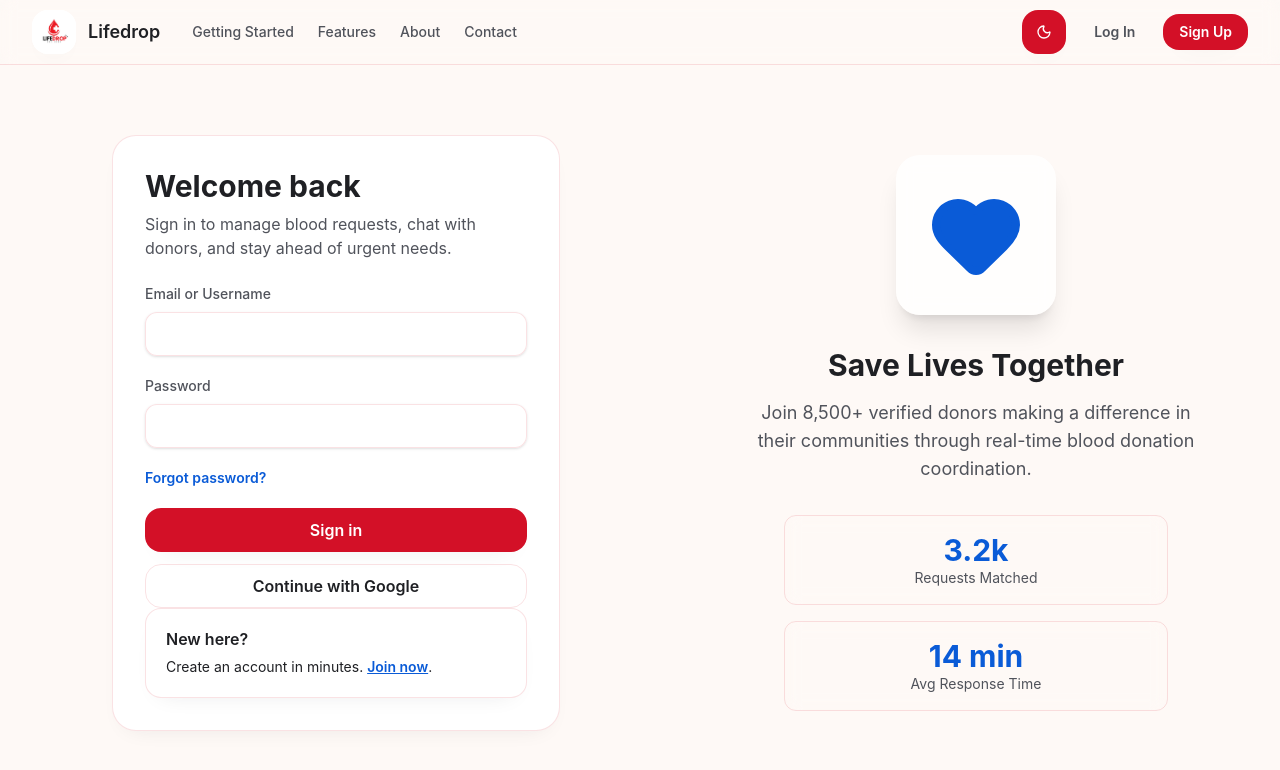
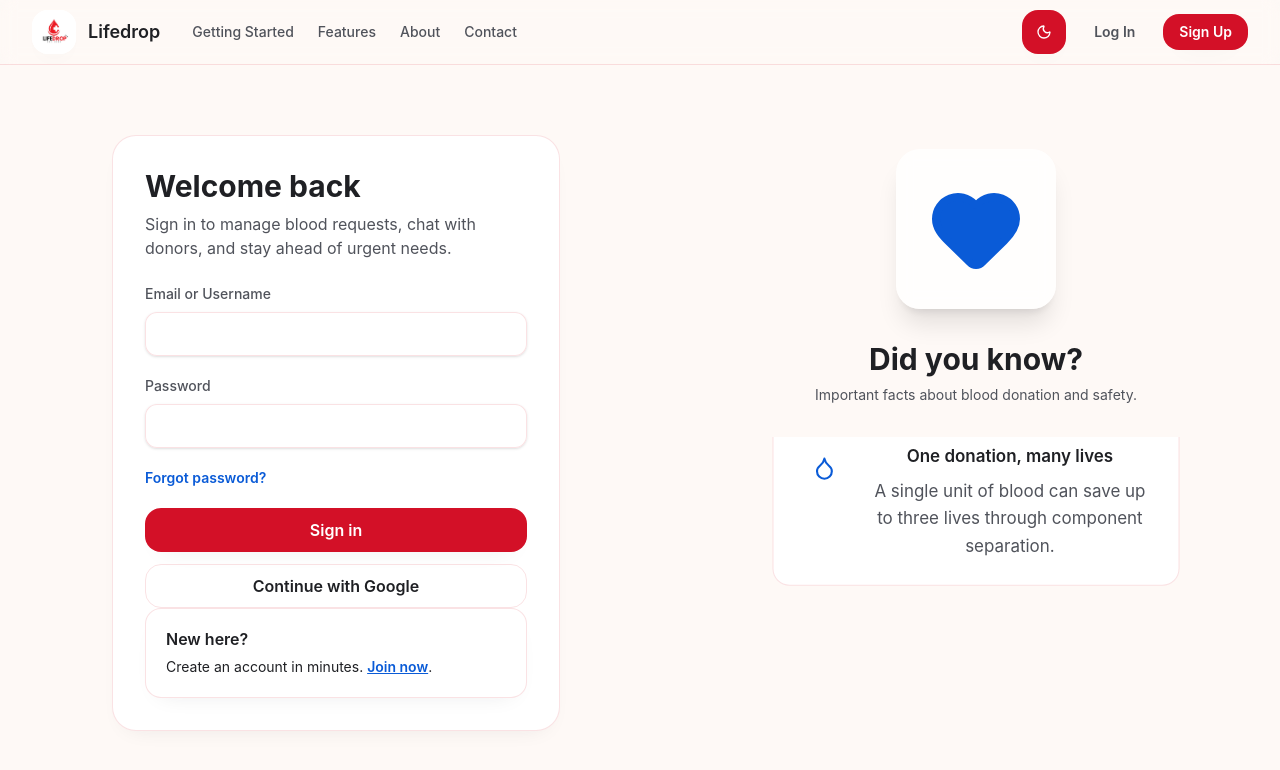
Before and after one commit to Bondhon1/lifedrop, a Next.js app: page /login in a window 1280 px wide. Shown: the top 770 px of the page. Built offline with nearby package versions, Linux system fonts and the light colour scheme; no server answers.

Commit message:
feat(auth): enhance AuthLayout with animated facts about blood donation

```diff
--- a/src/app/(auth)/layout.tsx
+++ b/src/app/(auth)/layout.tsx
@@ -1,6 +1,9 @@
+"use client";
+
 import Link from "next/link";
+import { useEffect, useState } from "react";
 import type { ReactNode } from "react";
-import { Heart } from "lucide-react";
+import { Heart, Droplet, ShieldCheck, Clock } from "lucide-react";
 import { PublicNavbar } from "@/components/layout/public-navbar";
 import Image from "next/image";
 
@@ -24,23 +27,15 @@ export default function AuthLayout({ children }: { children: ReactNode }) {
               <div className="rounded-3xl bg-white/80 p-8 shadow-xl backdrop-blur dark:bg-gray-900/80">
                 <Heart className="mx-auto h-24 w-24 text-accent" fill="currentColor" />
               </div>
+
               <div className="max-w-md">
-                <h2 className="mb-4 text-3xl font-bold text-primary">
-                  Save Lives Together
-                </h2>
-                <p className="text-lg text-secondary">
-                  Join 8,500+ verified donors making a difference in their communities through real-time blood donation coordination.
-                </p>
+                <h2 className="mb-2 text-3xl font-bold text-primary">Did you know?</h2>
+                <p className="text-sm text-secondary">Important facts about blood donation and safety.</p>
               </div>
-              <div className="grid w-full max-w-sm gap-4">
-                <div className="rounded-xl border border-soft bg-surface-card/50 p-4 backdrop-blur">
-                  <div className="text-3xl font-bold text-accent">3.2k</div>
-                  <div className="text-sm text-secondary">Requests Matched</div>
-                </div>
-                <div className="rounded-xl border border-soft bg-surface-card/50 p-4 backdrop-blur">
-                  <div className="text-3xl font-bold text-accent">14 min</div>
-                  <div className="text-sm text-secondary">Avg Response Time</div>
-                </div>
+
+              {/* Animated rotating cards */}
+              <div className="w-full max-w-md">
+                <AnimatedFacts />
               </div>
             </div>
           </div>
@@ -49,3 +44,101 @@ export default function AuthLayout({ children }: { children: ReactNode }) {
     </div>
   );
 }
+
+
+function AnimatedFacts() {
+  const facts = [
+    {
+      id: 1,
+      title: "One donation, many lives",
+      text: "A single unit of blood can save up to three lives through component separation.",
+      icon: Droplet,
+    },
+    {
+      id: 2,
+      title: "Universal donor",
+      text: "Type O negative can be transfused to nearly anyone in emergencies.",
+      icon: ShieldCheck,
+    },
+    {
+      id: 3,
+      title: "Safe & tested",
+      text: "All donations are screened and stored under strict safety standards.",
+      icon: Clock,
+    },
+  ];
+
+  const [index, setIndex] = useState(0);
+  const [paused, setPaused] = useState(false);
+
+  useEffect(() => {
+    if (paused) return;
+    const t = setInterval(() => setIndex((i) => (i + 1) % facts.length), 6000);
+    return () => clearInterval(t);
+  }, [paused]);
+
+  const prev = (i: number) => (i - 1 + facts.length) % facts.length;
+  const next = (i: number) => (i + 1) % facts.length;
+
+  return (
+    <div
+      className="relative mx-auto w-full"
+      onMouseEnter={() => setPaused(true)}
+      onMouseLeave={() => setPaused(false)}
+    >
+      <div className="relative h-64 overflow-hidden">
+        {facts.map((fact, i) => {
+          const Icon = fact.icon as any;
+          const position =
+            i === index ? "center" : i === prev(index) ? "left" : i === next(index) ? "right" : "hidden";
+
+          const base =
+            "absolute left-1/2 top-1/2 w-96 -translate-y-1/2 rounded-2xl border border-soft bg-surface-card p-6 transition-all duration-1000 ease-in-out";
+
+          // compute translateX offset so off-screen cards are fully out of view (use larger offset for wider card)
+          const translateX = position === "center" ? "0%" : position === "left" ? "-220%" : position === "right" ? "220%" : "0%";
+          const opacity = position === "center" ? 1 : 0;
+          const scale = position === "center" ? 1.06 : 0.96;
+
+          return (
+            <div
+              key={fact.id}
+              className={base}
+              style={{
+                transform: `translate(-50%, -40%) translateX(${translateX}) scale(${scale})`,
+                opacity,
+                zIndex: position === "center" ? 30 : 10,
+                pointerEvents: position === "center" ? "auto" : "none",
+              }}
+              aria-hidden={position !== "center"}
+            >
+              <div className="flex items-start gap-4">
+                <div className="rounded-lg bg-accent/10 p-3 text-accent">
+                  <Icon className="h-6 w-6" />
+                </div>
+                <div>
+                  <h4 className="text-base font-semibold text-primary">{fact.title}</h4>
+                  <p className="mt-2 text-base leading-relaxed text-secondary">{fact.text}</p>
+                </div>
+              </div>
+            </div>
+          );
+        })}
+      </div>
+
+      {/* navigation dots */}
+      <div className="mt-4 flex items-center justify-center gap-2">
+        {facts.map((_, i) => (
+          <button
+            key={i}
+            className={`h-2 w-8 rounded-full transition-all duration-300 ${
+              i === index ? "bg-accent" : "bg-muted"
+            }`}
+            aria-label={`Show fact ${i + 1}`}
+            onClick={() => setIndex(i)}
+          />
+        ))}
+      </div>
+    </div>
+  );
+}
--- a/src/app/about/page.tsx
+++ b/src/app/about/page.tsx
@@ -70,6 +70,7 @@ export default function AboutPage() {
               </ul>
             </section>
 
+            {/* Our Impact section commented out per request
             <section className="rounded-2xl border border-soft bg-surface-card p-8">
               <h2 className="mb-4 text-2xl font-bold text-primary">Our Impact</h2>
               <div className="grid gap-6 sm:grid-cols-3">
@@ -87,6 +88,7 @@ export default function AboutPage() {
                 </div>
               </div>
             </section>
+            */}
 
             <section className="rounded-2xl border border-soft bg-surface-card p-8">
               <h2 className="mb-4 text-2xl font-bold text-primary">Our Values</h2>
--- a/src/app/docs/getting-started/page.tsx
+++ b/src/app/docs/getting-started/page.tsx
@@ -69,7 +69,7 @@ export default function GettingStartedPage() {
 
         {/* Main Content */}
         <div className="space-y-16">
-          {/* Core Features */}
+          {/* Core Features section commented out per request
           <Section
             title="Core Features"
             description="Discover what you can do with LifeDrop"
@@ -113,6 +113,7 @@ export default function GettingStartedPage() {
               />
             </FeatureGrid>
           </Section>
+          */}
 
           {/* Getting Started Steps */}
           <Section
@@ -148,7 +149,7 @@ export default function GettingStartedPage() {
             </div>
           </Section>
 
-          {/* Key Areas */}
+          {/* Key Areas (commented out per request)
           <Section title="Platform Areas" description="Navigate the platform">
             <div className="grid gap-6 sm:grid-cols-2">
               <Area
@@ -201,6 +202,7 @@ export default function GettingStartedPage() {
               />
             </div>
           </Section>
+          */}
 
           {/* Tips & Best Practices */}
           <Section
--- a/src/app/page.tsx
+++ b/src/app/page.tsx
@@ -324,7 +324,7 @@ export default function Home() {
         </div>
       </section>
 
-      <section className="mx-auto grid w-full max-w-7xl gap-4 rounded-3xl border border-soft bg-surface-card p-8 shadow-soft sm:grid-cols-2 xl:grid-cols-4">
+      {/* <section className="mx-auto grid w-full max-w-7xl gap-4 rounded-3xl border border-soft bg-surface-card p-8 shadow-soft sm:grid-cols-2 xl:grid-cols-4">
         {stats.map((stat) => (
           <Card key={stat.label} className="border border-subtle bg-surface-card-muted">
             <CardHeader className="gap-2">
@@ -334,7 +334,7 @@ export default function Home() {
             <CardContent className="text-sm text-muted">{stat.detail}</CardContent>
           </Card>
         ))}
-      </section>
+      </section> */}
 
       <section className="grid gap-6 rounded-3xl border border-soft bg-surface-card p-8 shadow-soft">
         <header className="flex flex-col gap-2 text-center">
@@ -405,7 +405,7 @@ export default function Home() {
         </div>
       </section>
 
-      <section className="mx-auto grid w-full max-w-7xl gap-6 rounded-3xl border border-soft bg-surface-card p-8 shadow-soft">
+      {/* <section className="mx-auto grid w-full max-w-7xl gap-6 rounded-3xl border border-soft bg-surface-card p-8 shadow-soft">
         <header className="flex flex-col gap-2 text-center">
           <h2 className="text-3xl font-semibold text-primary">Trusted by coordinators everywhere</h2>
           <p className="text-base text-secondary">Stories from teams who turned chaos into coordinated impact.</p>
@@ -423,12 +423,10 @@ export default function Home() {
             </Card>
           ))}
         </div>
-      </section>
+      </section> */}
 
       <section className="mx-auto grid w-full max-w-7xl gap-6 rounded-3xl border border-[var(--color-border-primary)] bg-surface-primary-soft p-8 text-center shadow-soft">
-        <div className="mx-auto flex h-14 w-14 items-center justify-center rounded-full bg-primary-solid text-white shadow-soft">
-          <LifeBuoy className="h-6 w-6" />
-        </div>
+
         <div className="grid gap-2">
           <h2 className="text-3xl font-semibold text-primary">Ready to mobilize your blood donor community?</h2>
           <p className="text-base text-secondary">
```
